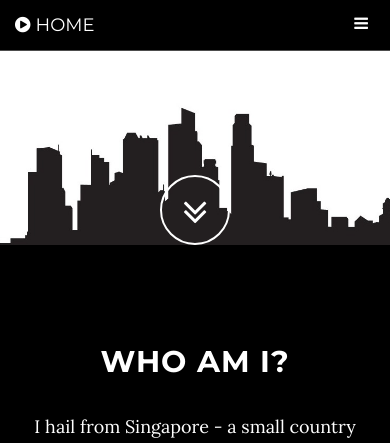
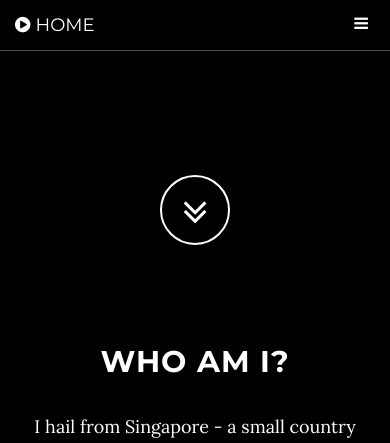
Before and after one commit to Aarontsang8/portfolio, a PHP site: page / in a window 390 px wide. Shown: the top 443 px of the page. Run offline with PHP 8.4, Linux system fonts and the light colour scheme; some libraries are stand-ins or nearby versions.

Commit message:
added media query for phones

```diff
--- a/css/grayscale.css
+++ b/css/grayscale.css
@@ -315,6 +315,8 @@ a:focus {
     ul.banner-social-buttons {
         margin-top: 15px;
     }
+
+
 }
 
 @media(max-width:767px) {
@@ -326,6 +328,13 @@ a:focus {
 
     ul.banner-social-buttons>li:last-child {
         margin-bottom: 0;
+    }
+}
+
+
+@media(min-width: 320px) and (max-width:568px){
+    .intro{
+        background:black;
     }
 }
 
```
